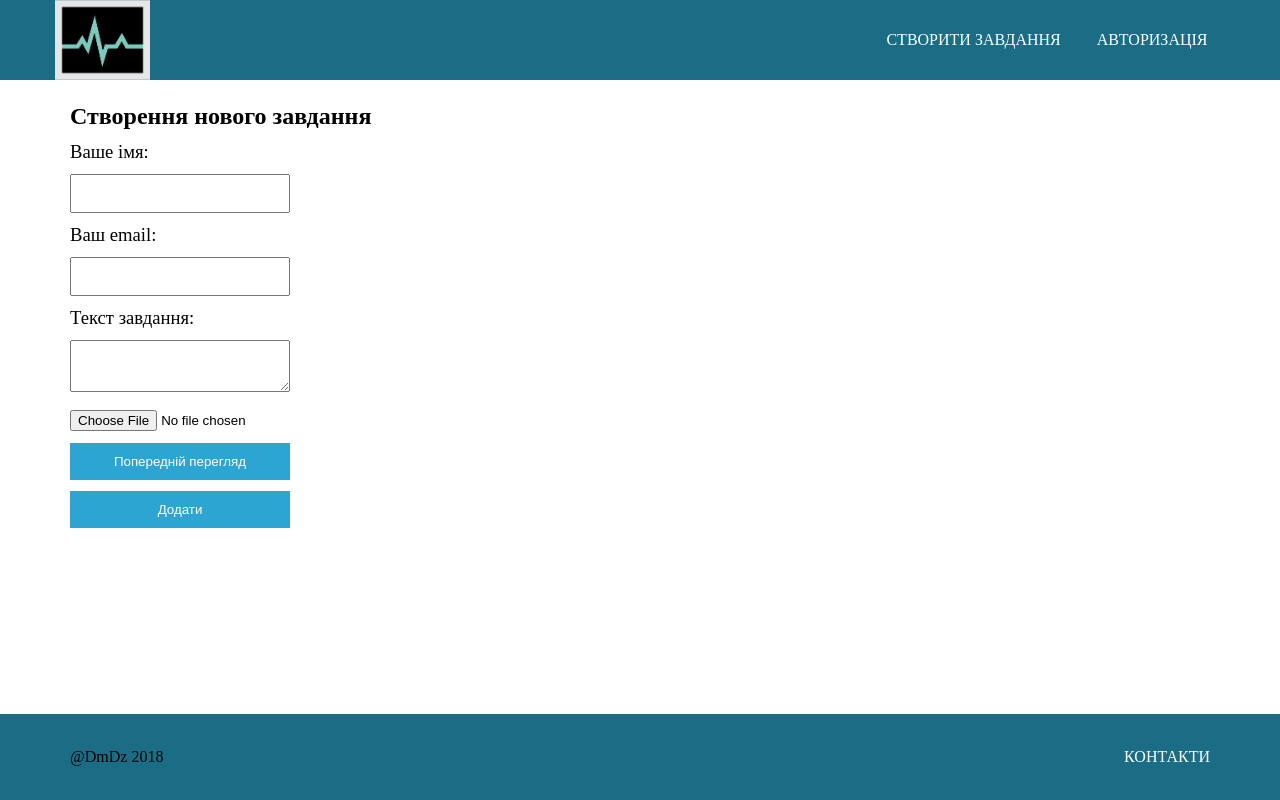
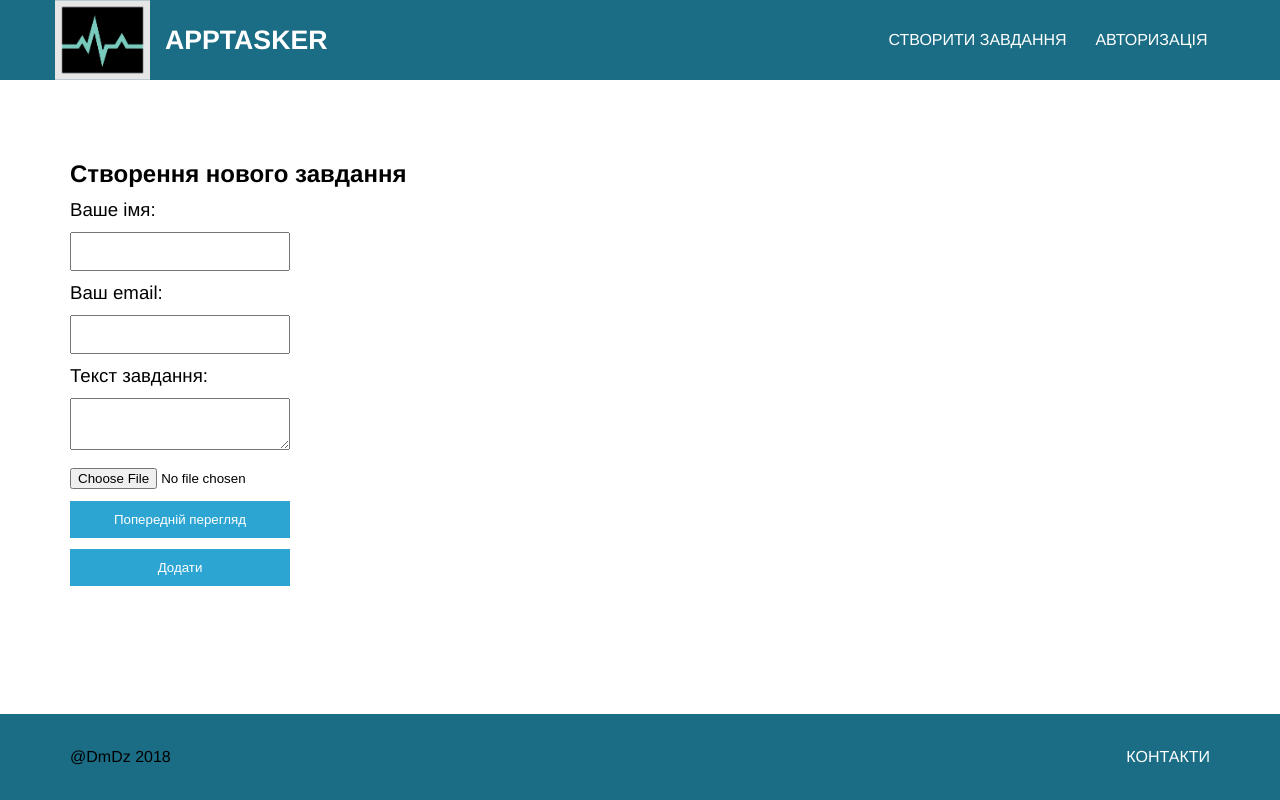
Before and after one commit to gambitok/AppTasker, a PHP site: page /create.php in a window 1280 px wide. Run offline with PHP 8.4, Linux system fonts and the light colour scheme.

Commit message:
modified main style, added title for header

```diff
--- a/css/main.css
+++ b/css/main.css
@@ -25,6 +25,9 @@
     color: #2ca5d3;
 }
 
+a, p, span, label, h1, h2, li {
+    font-family: Helvetica;
+}
 
 header {
     background-color: #1b6d85;
@@ -43,12 +46,12 @@
     height: 100%;
 }
 
-header .menu {
+header .menu, .title {
     display: table;
     height: 80px;
 }
 
-header .menu ul {
+header .menu ul, .title ul {
     display: table-cell;
     vertical-align: middle;
     horiz-align: center;
@@ -57,7 +60,13 @@
 header .menu li {
     float: right;
     list-style: none;
-    padding-left: 10%;
+    padding-left: 8%;
+}
+header .title li {
+    float: left;
+    list-style: none;
+    font-size: 20pt;
+    font-weight: bold;
 }
 
 main {
@@ -132,8 +141,8 @@
 }
 
 main .createtask {
-    margin-top: 2%;
-    margin-bottom: 4%;
+    margin-top: 7%;
+    margin-bottom: 7%;
 }
 
 main .createtask li{
@@ -142,8 +151,8 @@
 }
 
 main .loginu {
-    margin-top: 2%;
-    margin-bottom: 4%;
+    margin-top: 7%;
+    margin-bottom: 7%;
 }
 
 main .loginu li{
--- a/html/header.php
+++ b/html/header.php
@@ -19,7 +19,12 @@
             <div class="col-lg-1 logo">
                 <a href="index.php"><img src="img/logo.ico" alt="Logotype"></a>
             </div>
-            <div class="col-lg-offset-7 col-lg-4 menu">
+            <div class="col-lg-2 title">
+                <ul>
+                    <li><a href="index.php">AppTasker</a></li>
+                </ul>
+            </div>
+            <div class="col-lg-offset-5 col-lg-4 menu">
                 <ul>
                     <li>
                         <? if (isset($_SESSION['username'])) { ?>
```
